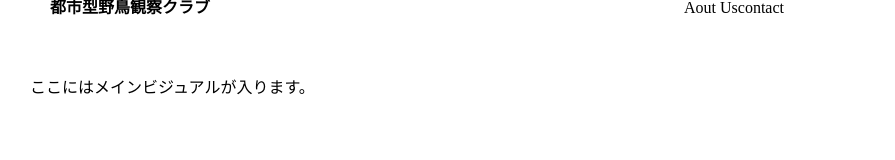
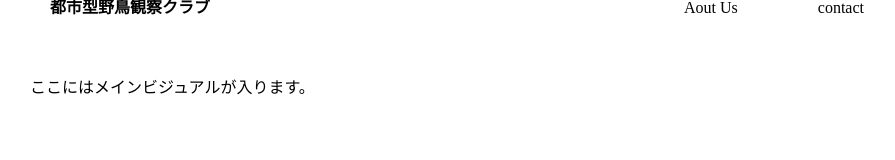
Before and after one commit to kei615ykhm/local-udemy-html5css3-b, a plain HTML site: page Resources_Sec05/Training/index.html in a window 1280 px wide. Shown: the top 160 px of the page, without its empty margins (193-1088 px from the left). Drawn offline with Linux system fonts and the light colour scheme.

Commit message:
add: headerのul要素同士を左右に分散配置

```diff
--- a/Resources_Sec05/Training/css/style.css
+++ b/Resources_Sec05/Training/css/style.css
@@ -20,6 +20,7 @@
     display: flex; /* メニューを横並びにする */
     list-style-type: none; /* リストのマーカーを削除 */
     width: 180px;
+    justify-content: space-between; /* メニュー内の要素を左右に分散配置 */
 }
 
 .main {
```
